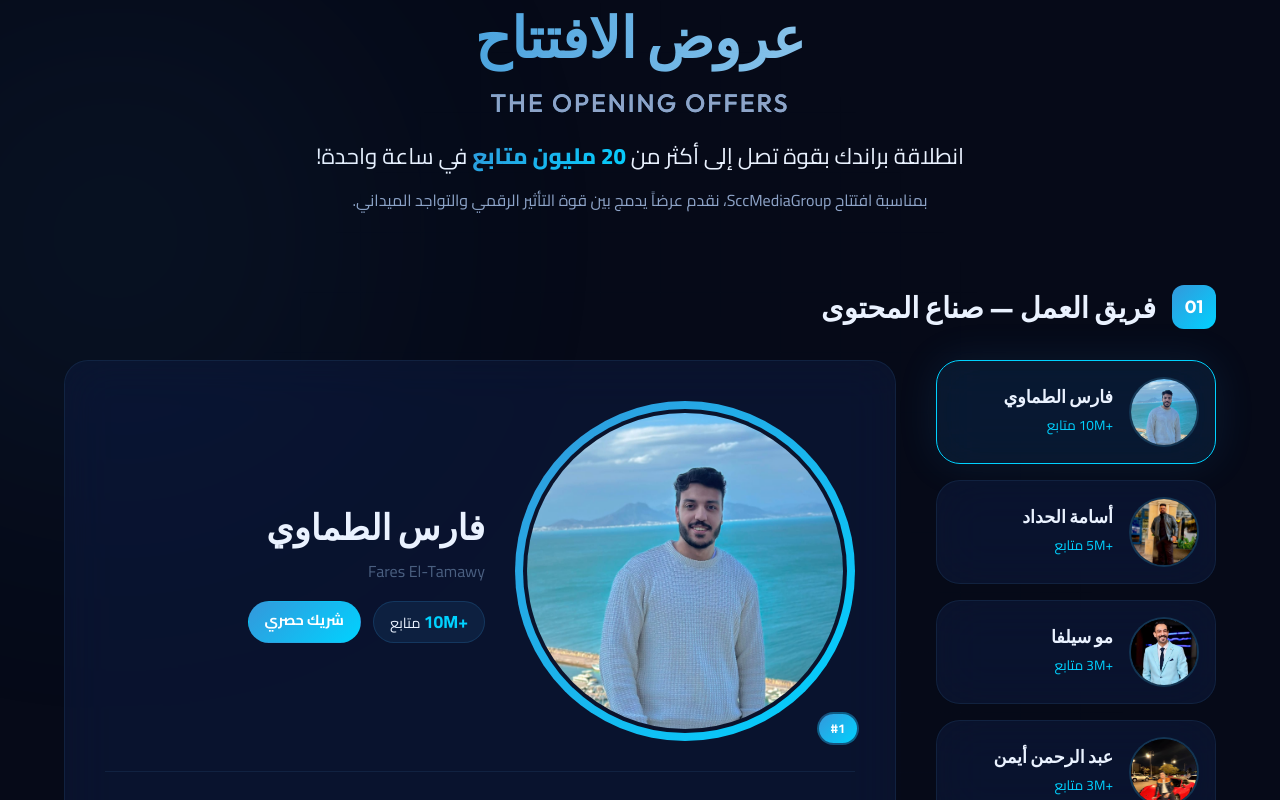
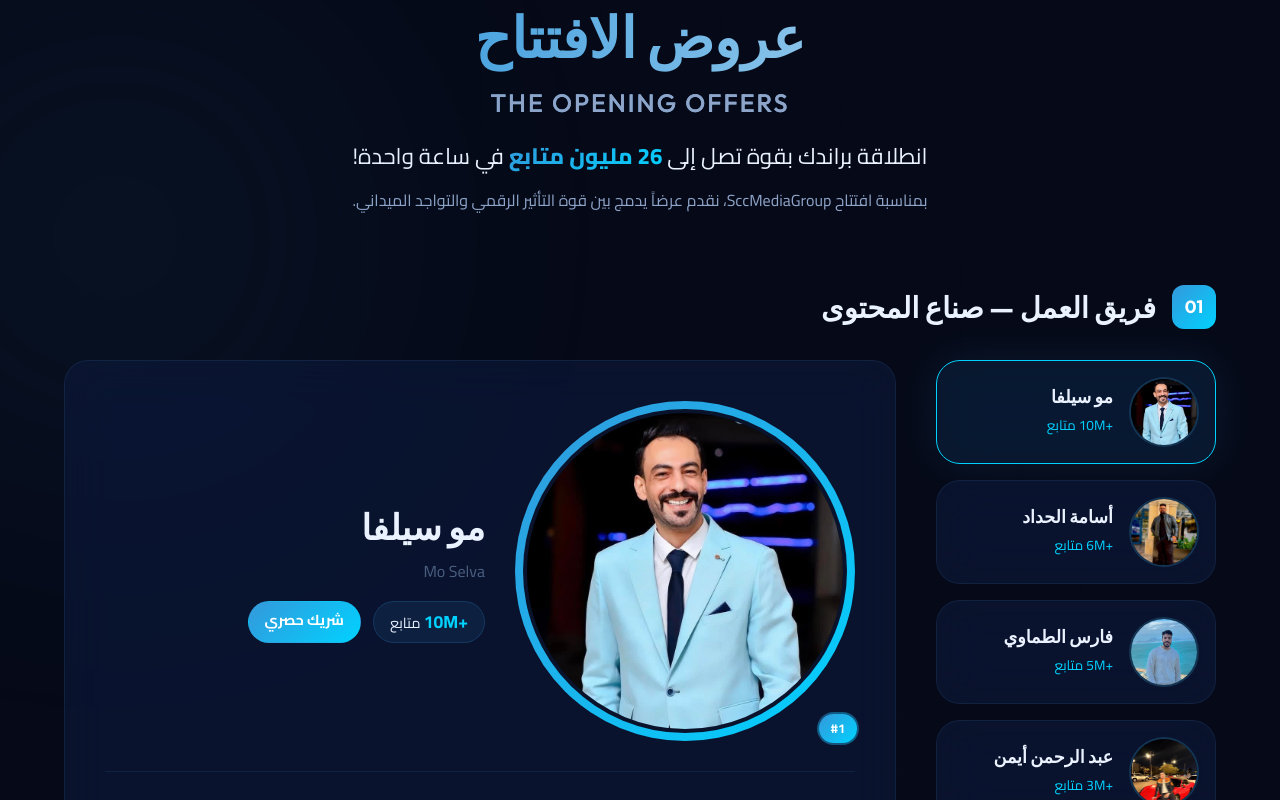
Before and after one commit to Nabil-Osama/scc-group-opening, a React (Vite) app: page / in a window 1280 px wide. Shown: the part 1100-1900 px from the top of the page. Built offline with nearby package versions, Linux system fonts and the light colour scheme.

Commit message:
Update BigFiveOffer component (JSX)

```diff
--- a/src/components/BigFiveOffer.jsx
+++ b/src/components/BigFiveOffer.jsx
@@ -11,20 +11,20 @@ import './BigFiveOffer.css';
 const creators = [
     {
         id: 1,
-        name: 'فارس الطماوي',
-        nameEn: 'Fares El-Tamawy',
-        image: faresImg,
+        name: 'مو سيلفا',
+        nameEn: 'Mo Selva',
+        image: moImg,
         followers: '+10M',
-        desc: 'يعد من ابرز صناع المحتوى المؤثرين قي مصر وهو صانع محتوى يمتلك رؤية إعلامية واضحة وقدرة قوية على التأثير في فئة الشباب. يركز على تقديم حملات رقمية احترافية قابلة للقياس، مما يجعله شريكًا موثوقًا للعلامات التجارية والمستثمرين.',
+        desc: 'صانع محتوى يتمتع بقاعدة جماهيرية نشطة وتأثير رقمي متنامٍ، يقدم محتوى عالي الجودة يحقق معدلات تفاعل مرتفعة. يمثل فرصة استراتيجية للشراكات الإعلانية وبناء حملات تسويقية فعّالة تستهدف فئات متنوعة من الجمهور.',
         platforms: {
-            facebook: 'https://web.facebook.com/Eltamawyfares',
-            instagram: 'https://www.instagram.com/faresalieltamawy?igsh=OWljbTNhcDFuZHA3',
-            tiktok: 'https://www.tiktok.com/@fareseltamawy99?_r=1&_t=ZN-94G5dbVpuDO'
+            facebook: 'https://web.facebook.com/moselvaofficial',
+            instagram: 'https://www.instagram.com/moselva_1?igsh=eDdlNWdvd214MXM0',
+            tiktok: 'https://www.tiktok.com/@mo_selva?_r=1&_t=ZN-94G5YXL0une'
         },
         links: [
-            { label: 'Facebook', url: 'https://web.facebook.com/Eltamawyfares' },
-            { label: 'Instagram', url: 'https://www.instagram.com/faresalieltamawy?igsh=OWljbTNhcDFuZHA3' },
-            { label: 'TikTok', url: 'https://www.tiktok.com/@fareseltamawy99?_r=1&_t=ZN-94G5dbVpuDO' }
+            { label: 'Facebook', url: 'https://web.facebook.com/moselvaofficial' },
+            { label: 'Instagram', url: 'https://www.instagram.com/moselva_1?igsh=eDdlNWdvd214MXM0' },
+            { label: 'TikTok', url: 'https://www.tiktok.com/@mo_selva?_r=1&_t=ZN-94G5YXL0une' }
         ],
         available: true,
     },
@@ -33,7 +33,7 @@ const creators = [
         name: 'أسامة الحداد',
         nameEn: 'Osama El-Haddad',
         image: osamaImg,
-        followers: '+5M',
+        followers: '+6M',
         desc: 'رائد في مجال المحتوى الإنساني والمبادرات المجتمعية، يتميز بالمصداقية والثقة الجماهيرية العالية. يوفر بيئة مثالية للرعاة الراغبين في دعم المسؤولية المجتمعية وبناء صورة ذهنية إيجابية للعلامات التجارية.',
         platforms: {
             facebook: 'https://web.facebook.com/osamaElhada',
@@ -49,20 +49,20 @@ const creators = [
     },
     {
         id: 3,
-        name: 'مو سيلفا',
-        nameEn: 'Mo Selva',
-        image: moImg,
-        followers: '+3M',
-        desc: 'صانع محتوى يتمتع بقاعدة جماهيرية نشطة وتأثير رقمي متنامٍ، يقدم محتوى عالي الجودة يحقق معدلات تفاعل مرتفعة. يمثل فرصة استراتيجية للشراكات الإعلانية وبناء حملات تسويقية فعّالة تستهدف فئات متنوعة من الجمهور.',
+        name: 'فارس الطماوي',
+        nameEn: 'Fares El-Tamawy',
+        image: faresImg,
+        followers: '+5M',
+        desc: 'يعد من ابرز صناع المحتوى المؤثرين قي مصر وهو صانع محتوى يمتلك رؤية إعلامية واضحة وقدرة قوية على التأثير في فئة الشباب. يركز على تقديم حملات رقمية احترافية قابلة للقياس، مما يجعله شريكًا موثوقًا للعلامات التجارية والمستثمرين.',
         platforms: {
-            facebook: 'https://web.facebook.com/moselvaofficial',
-            instagram: 'https://www.instagram.com/moselva_1?igsh=eDdlNWdvd214MXM0',
-            tiktok: 'https://www.tiktok.com/@mo_selva?_r=1&_t=ZN-94G5YXL0une'
+            facebook: 'https://web.facebook.com/Eltamawyfares',
+            instagram: 'https://www.instagram.com/faresalieltamawy?igsh=OWljbTNhcDFuZHA3',
+            tiktok: 'https://www.tiktok.com/@fareseltamawy99?_r=1&_t=ZN-94G5dbVpuDO'
         },
         links: [
-            { label: 'Facebook', url: 'https://web.facebook.com/moselvaofficial' },
-            { label: 'Instagram', url: 'https://www.instagram.com/moselva_1?igsh=eDdlNWdvd214MXM0' },
-            { label: 'TikTok', url: 'https://www.tiktok.com/@mo_selva?_r=1&_t=ZN-94G5YXL0une' }
+            { label: 'Facebook', url: 'https://web.facebook.com/Eltamawyfares' },
+            { label: 'Instagram', url: 'https://www.instagram.com/faresalieltamawy?igsh=OWljbTNhcDFuZHA3' },
+            { label: 'TikTok', url: 'https://www.tiktok.com/@fareseltamawy99?_r=1&_t=ZN-94G5dbVpuDO' }
         ],
         available: true,
     },
@@ -282,8 +282,8 @@ export default function BigFiveOffer() {
                         </motion.span>
                     </motion.h2>
                     <p className="big5__tagline">
-                        انطلاقة براندك بقوة تصل إلى أكثر من
-                        <span className="big5__highlight"> 20 مليون متابع </span>
+                        انطلاقة براندك بقوة تصل إلى
+                        <span className="big5__highlight"> 26 مليون متابع </span>
                         في ساعة واحدة!
                     </p>
                     <p className="big5__tagline-sub">
@@ -346,7 +346,7 @@ export default function BigFiveOffer() {
                                             src={creator.image}
                                             alt={creator.name}
                                             loading="lazy"
-                                            style={creator.id === 3 ? { objectPosition: 'center 0%' } : {}}
+                                            style={creator.id === 1 ? { objectPosition: 'center 0%' } : {}}
                                         />
                                     ) : (
                                         <span>?</span>
@@ -378,7 +378,7 @@ export default function BigFiveOffer() {
                                                 src={activeCreator.image}
                                                 alt={activeCreator.name}
                                                 className="big5__profile-img"
-                                                style={activeCreator.id === 3 ? { objectPosition: 'center 0%' } : {}}
+                                                style={activeCreator.id === 1 ? { objectPosition: 'center 0%' } : {}}
                                             />
                                         ) : (
                                             <div className="big5__profile-img-placeholder" style={{ color: 'var(--accent-gold)' }}>🎭</div>
```
